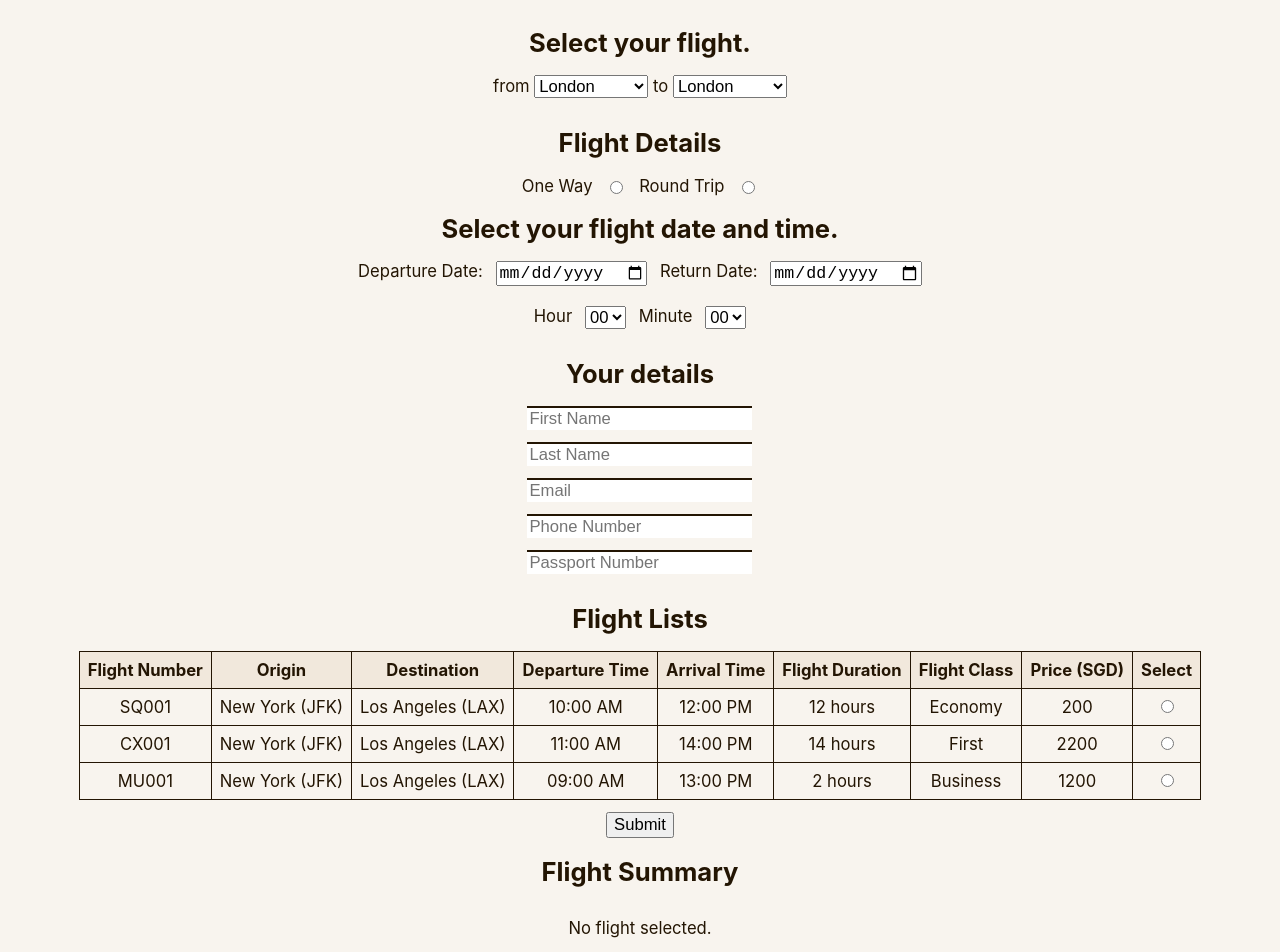
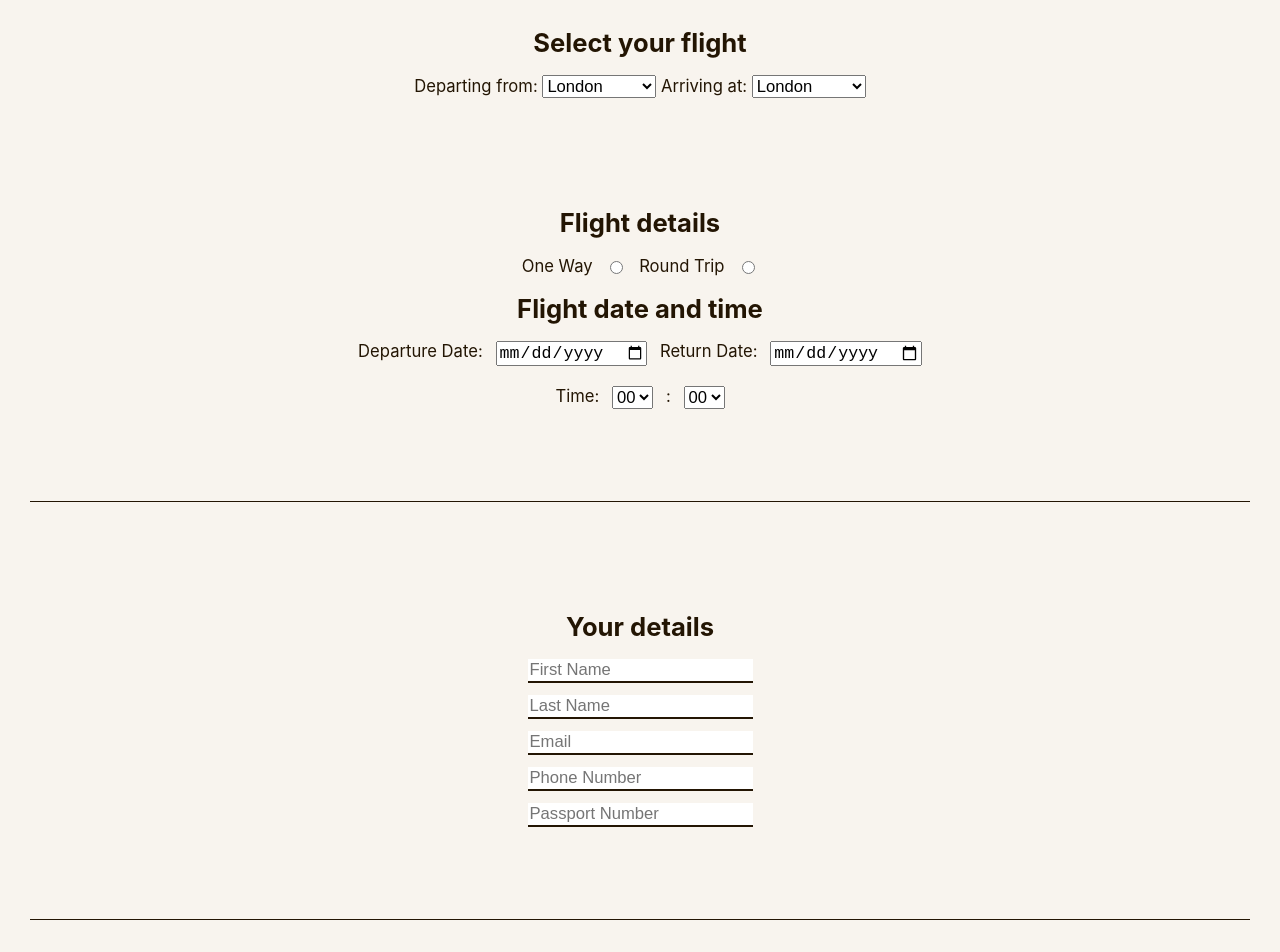
Before and after one commit to Yeesbae/ReactJS, a React (Create React App) app in the folder booking-flight-app/: page / in a window 1280 px wide. Shown: the part 80-1032 px from the top of the page. Built offline with nearby package versions, Linux system fonts and the light colour scheme.

Commit message:
fix: Improved layout and changed button design

```diff
--- a/booking-flight-app/src/components/Footer/footer.css
+++ b/booking-flight-app/src/components/Footer/footer.css
@@ -1,6 +1,6 @@
 .main-footer {
     background-color: #231503;
-    height: 15rem;
+    height: 12rem;
     width: 100%;
     padding: 0 10px;
     color: #f8f4ee;
--- a/booking-flight-app/src/pages/booking.css
+++ b/booking-flight-app/src/pages/booking.css
@@ -11,6 +11,11 @@
 
 .booking-page select, option, input, button{
     font-size: 1.3vw;
+}
+
+.box-divider {
+    border-top: 1px solid #231503;
+    width: 100%;
 }
 
 .user-form {
@@ -38,6 +43,7 @@
     text-align: center;
     align-items: center;
     width: auto;
+    margin: 10vh;
 }
 
 #flight-details div {
@@ -58,6 +64,7 @@
 #user-detail {
     display: flex;
     flex-direction: column;
+    margin: 10vh;
 }
 
 #user-detail div {
@@ -69,7 +76,11 @@
 #user-detail input {
     line-height: 1.5vh;
     border: none;
-    border-top: 2px solid #231503;
+    border-bottom: 2px solid #231503;
+}
+
+#flight-list {
+    margin: 10vh;
 }
 
 #flight-table {
@@ -86,17 +97,25 @@
     padding: 8px;
 }
 
+#submit-btn{
+    border: none;
+    padding: 20px;
+    background: #f1e8dc;
+    color: #f1e8dc;
+}
+
 
 #flight-summary {
     display: block;
     align-items: center;
     text-align: center;
+    margin: 10vh;
 }
 
 #flight-summary div {
     display: flex;
     flex-direction: column;
-    line-height: 2vh;
+    line-height: 3.2vh;
     justify-content: center;
     align-items: center;
     text-align: center;
@@ -112,9 +131,12 @@
 }
 
 #flight-summary button {
-    background-color: #f3efe4;
+    color: #f3efe4;
+    background-color: #231503;
     width: 150px;
-    margin-bottom: 15px;
+    margin-bottom: px;
+    padding: 10px;
+    border: none;
 }
 
 #flight-summary button:hover {
--- a/booking-flight-app/src/pages/booking.tsx
+++ b/booking-flight-app/src/pages/booking.tsx
@@ -69,9 +69,9 @@ export function Booking() {
         <div className='booking-page'>
             <form onSubmit={handleSubmit} className="user-form">
                 <div id="flight-location">
-                    <h1>Select your flight.</h1>
+                    <h1>Select your flight</h1>
                     <div>
-                        <a>from </a>
+                        <label>Departing from: </label>
                         <select name='origin' value={formData.origin} onChange={handleChange}>
                             <option value='London'>London</option>
                             <option value='New York'>New York</option>
@@ -79,8 +79,7 @@ export function Booking() {
                             <option value='Paris'>Paris</option>
                             <option value='Los Angeles'>Los Angeles</option>
                         </select>
-
-                        <a> to </a>
+                        <label> Arriving at: </label>
                         <select name='destination' value={formData.destination} onChange={handleChange}>
                             <option value='London'>London</option>
                             <option value='New York'>New York</option>
@@ -91,15 +90,14 @@ export function Booking() {
                     </div>
                 </div>
                 <div id='flight-details'>
-                    <h1>Flight Details</h1>
+                    <h1>Flight details</h1>
                     <div className='flight-type'>
                         <label htmlFor="one-way">One Way</label>
                         <input type="radio" name="flightType" id='one-way' value="one-way" checked={formData.flightType === "one-way"} onChange={handleChange}/>
                         <label htmlFor="round-trip">Round Trip</label>
                         <input type="radio" name="flightType" id='round-trip' value="round-trip" checked={formData.flightType === "round-trip"} onChange={handleChange} />
                     </div>
-
-                    <h1>Select your flight date and time.</h1>
+                    <h1>Flight date and time</h1>
                     <div>
                         <label>Departure Date: </label>
                         <input type="date" name="departureDate" value={formData.departureDate} onChange={handleChange} />
@@ -108,7 +106,7 @@ export function Booking() {
                     </div>
                     <br />
                     <div>
-                        <label htmlFor="departure-time-hr">Hour </label>
+                        <label>Time: </label>
                         <select name="hour" value={formData.hour} onChange={handleChange}>
                             <option value="00">00</option>
                             <option value="01">01</option>
@@ -135,13 +133,14 @@ export function Booking() {
                             <option value="22">22</option>
                             <option value="23">23</option>
                         </select>
-                        <label htmlFor="departure-time-min"> Minute </label>
+                        <a> : </a>
                         <select name="minute" value={formData.minute} onChange={handleChange}>
                             <option value="00">00</option>
                             <option value="30">30</option>
                         </select>
                     </div>
                 </div>
+                <div className="box-divider"></div>
                 <div id='user-detail'>
                     <h1>Your details</h1>
                     <div>
@@ -152,7 +151,8 @@ export function Booking() {
                         <input type="text" name="passport" placeholder="Passport Number" value={formData.passport} onChange={handleChange} required />
                     </div>
                 </div>
-                <div>
+                <div className="box-divider"></div>
+                <div id='flight-list'>
                     <h1>Flight Lists</h1>
                     <table id="flight-table">
                         <tr>
@@ -198,7 +198,7 @@ export function Booking() {
                     </table>
                 </div>
                 <div>
-                    <button type="submit">Submit</button>
+                    <button id="submit-btn" type="submit">Submit</button>
                 </div>
             </form>
             <div id="flight-summary">
@@ -220,7 +220,6 @@ export function Booking() {
                             </ul>
                             <button type="button" onClick={handleReset}>Clear all value</button>
                         </div>
-
                     ) : (
                         <div>
                             <p>No flight selected.</p>
```
